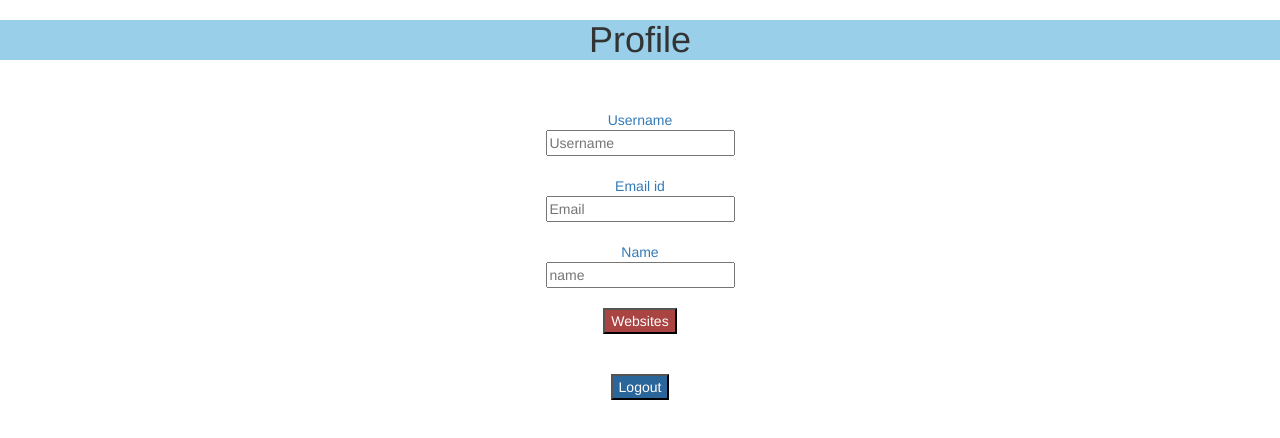
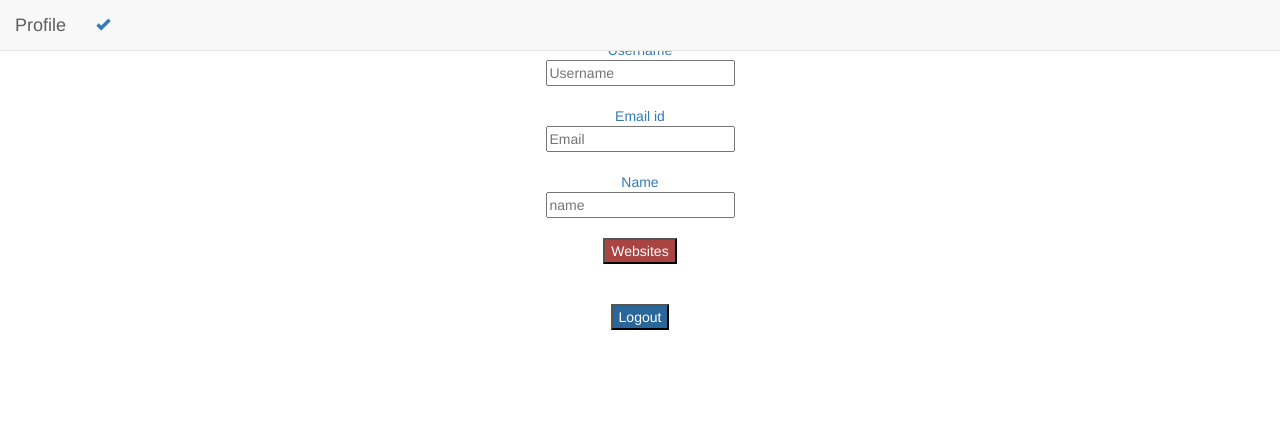
Before and after one commit to kloudKlown/webdev, a website: page Bootstrap/Profile.html in a window 1280 px wide. Drawn offline with nearby package versions, Linux system fonts and the light colour scheme.

Commit message:
website1

```diff
--- a/Bootstrap/Profile.html
+++ b/Bootstrap/Profile.html
@@ -7,11 +7,25 @@
     <title>My Profile</title>
 </head>
 <body>
-    <div align="center" >
-       <div id="top">  <h1 >Profile</h1> </div> </p>
+<nav class="navbar navbar-default navbar-fixed-top">
+    <div class="container-fluid">
+        <div class="navbar-header" >
+            <a class="navbar-brand" href="#"  >
+            Profile
+            </a>
+            <p class="navbar-text pull-left">
+                <a href="#">
+                    <span  class="glyphicon glyphicon-ok"></span>
+                </a>
+            </p>
+        </div>
+    </div>
+</nav>
+    <!--<div align="center" >-->
+       <!--<div id="top">  <h1 >Profile</h1> </div> </p>-->
 
-    </div>
-    <div align="center">
+    <!--</div>-->
+    <div align="center" class="container">
         <br>
         <br>
         <a> Username</a> <br>
```
Also changed, not shown: Bootstrap/Website-list.html (+2 -4 lines).
